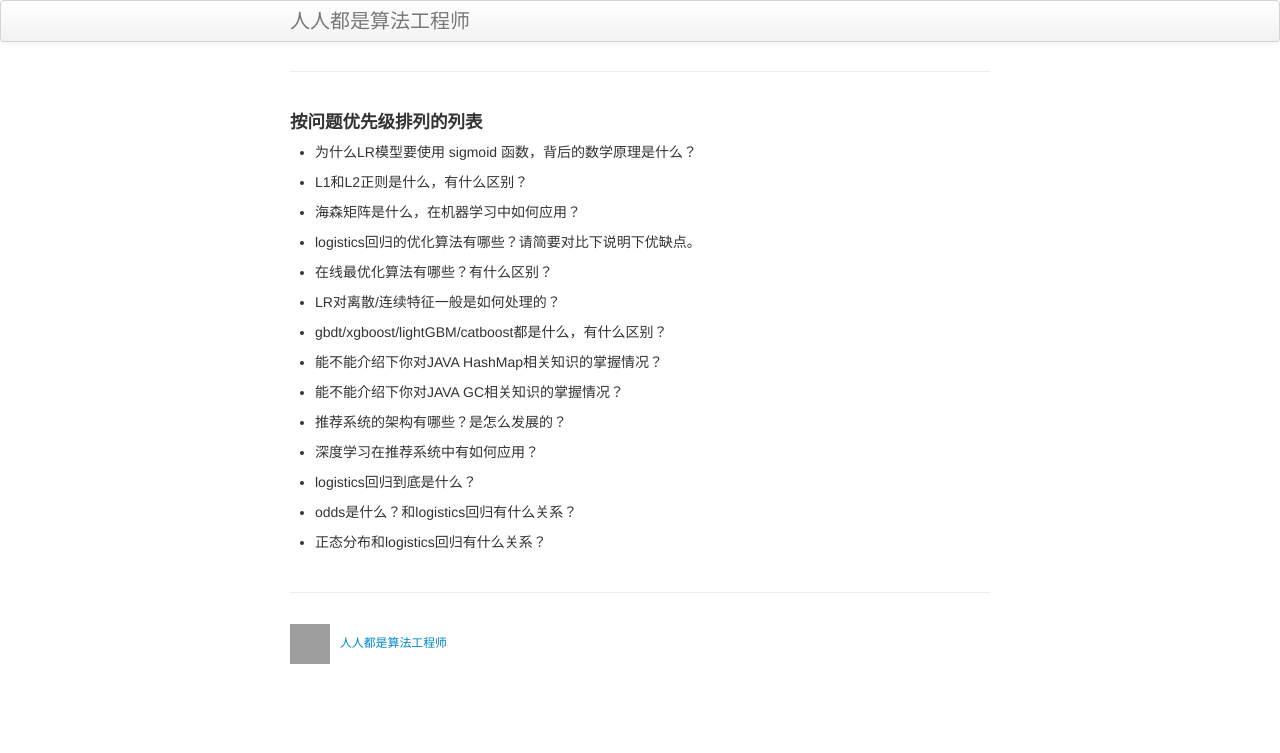
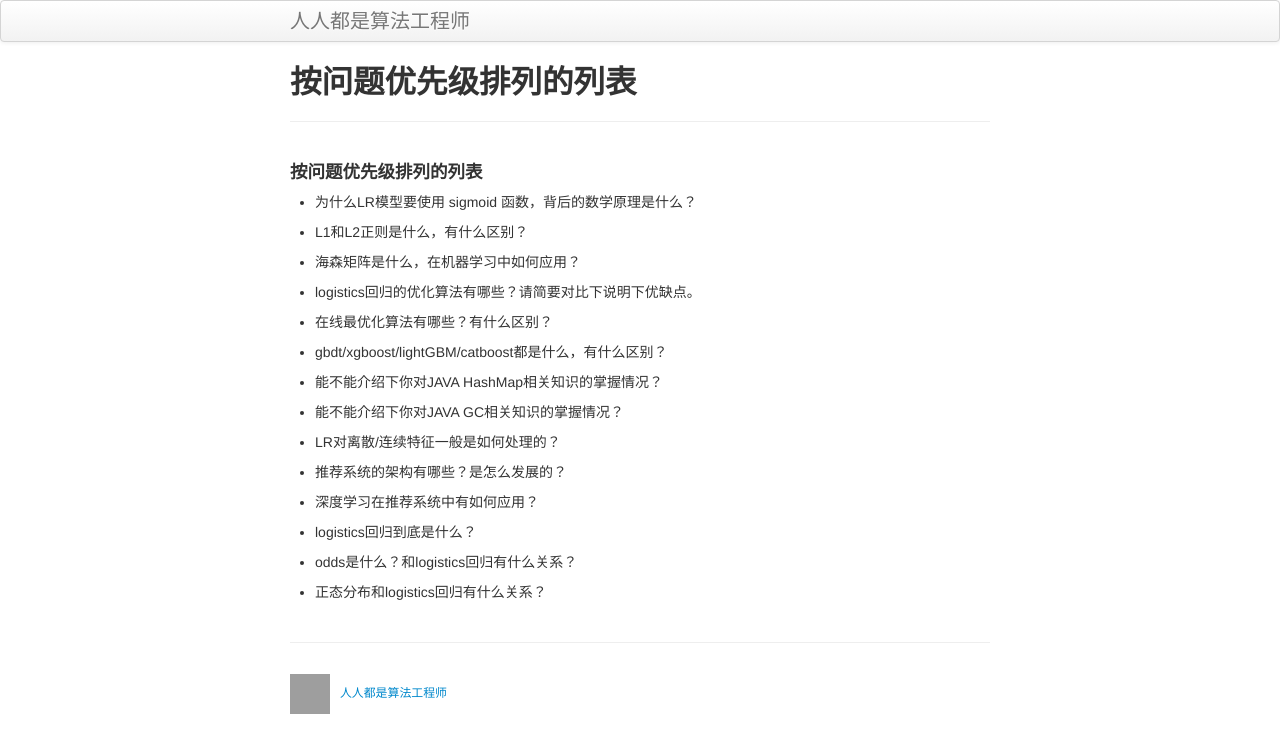
Before and after one commit to sfgcs/sfgcs.github.io, a Jekyll site: the page built from pages/todo.md, in a window 1280 px wide. Shown: the top 753 px of the page. Built offline with Jekyll 4.4.1, drawn with Linux system fonts in a browser that asks for light colours; our own code applies the rules of GitHub Pages for plain Markdown files; grey boxes are pictures that could not be loaded.

Commit message:
Update todo.md

```diff
--- a/pages/todo.md
+++ b/pages/todo.md
@@ -1,3 +1,9 @@
+---
+layout: page
+title: 按问题优先级排列的列表
+description:
+---
+
 #### 按问题优先级排列的列表
 
 - 为什么LR模型要使用 sigmoid 函数，背后的数学原理是什么？
@@ -10,13 +16,13 @@
 
 - 在线最优化算法有哪些？有什么区别？
 
-- LR对离散/连续特征一般是如何处理的？
-
 - gbdt/xgboost/lightGBM/catboost都是什么，有什么区别？
 
 - 能不能介绍下你对JAVA HashMap相关知识的掌握情况？
 
 - 能不能介绍下你对JAVA GC相关知识的掌握情况？
+
+- LR对离散/连续特征一般是如何处理的？
 
 - 推荐系统的架构有哪些？是怎么发展的？
 
```
